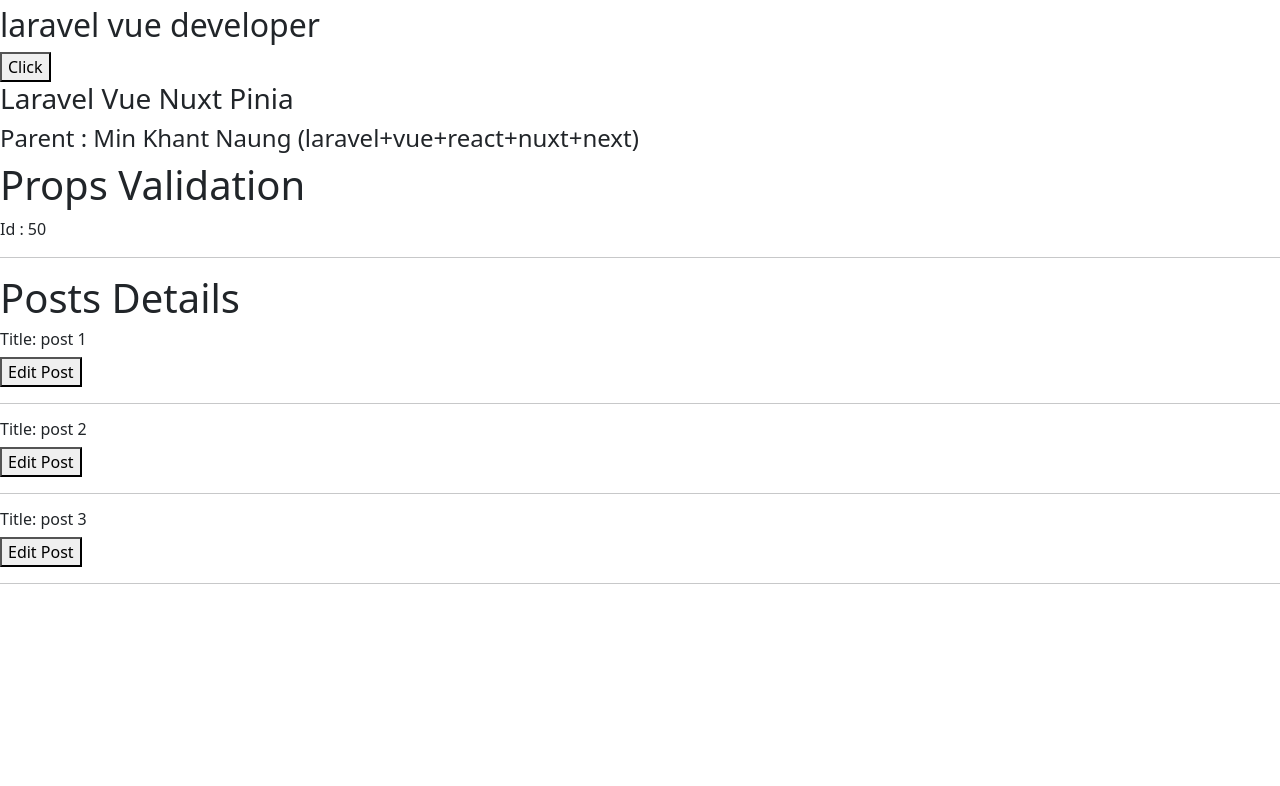
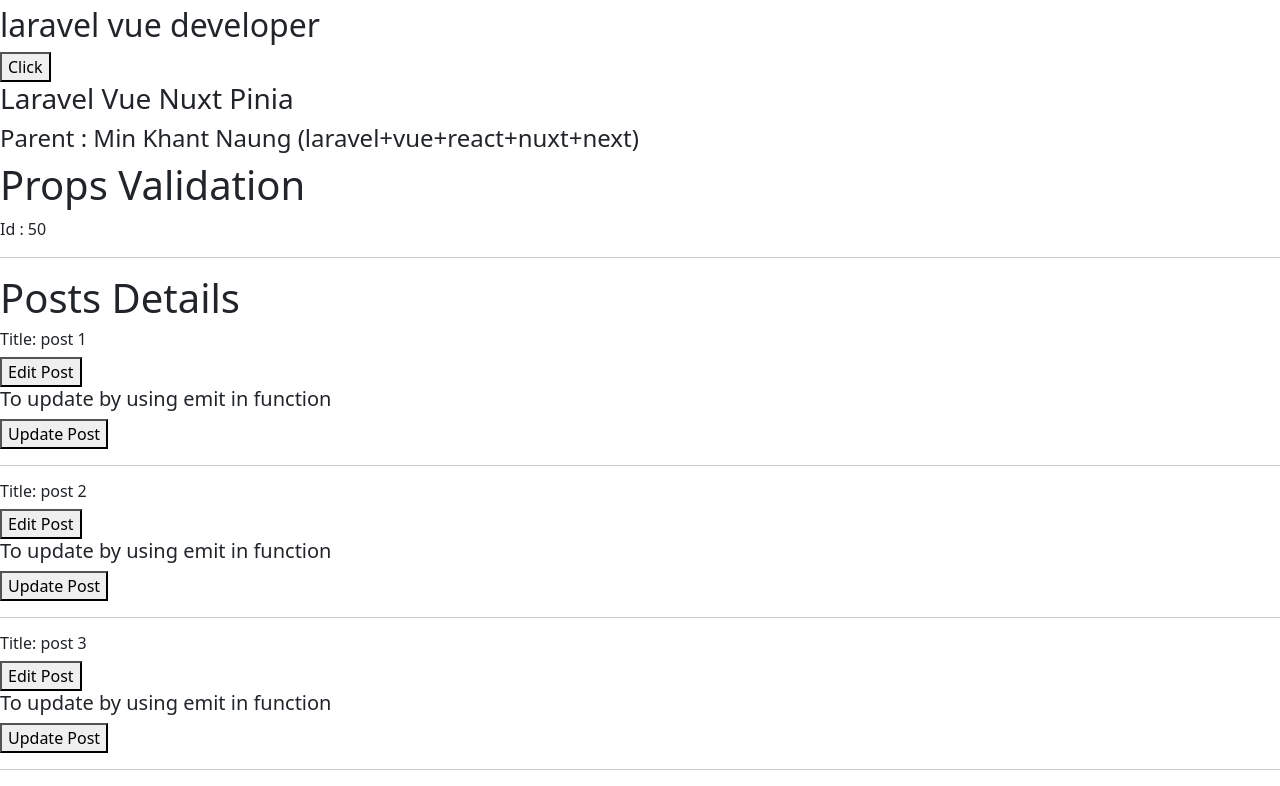
Before and after one commit to MinKhantNaung/learn_vue3_composition_api, a Vue app in the folder 1_vue_composition_api_and_pinia/: page / in a window 1280 px wide. Shown: the part 3910-4696 px from the top of the page. Before the commit the page ends 4510 px from the top, so only its background shows below. Built offline with nearby package versions, Linux system fonts and the light colour scheme.

Commit message:
custom event(emit) validation

```diff
--- a/1_vue_composition_api_and_pinia/src/components/PostsVue.vue
+++ b/1_vue_composition_api_and_pinia/src/components/PostsVue.vue
@@ -1,7 +1,7 @@
 <template>
     <div>
         <h1>Posts Details</h1>
-        <SinglePostDetail v-for="post in posts" :key="post.id" :post="post" @edit-post="updatePost" />
+        <SinglePostDetail v-for="post in posts" :key="post.id" :post="post" @edit-post="updatePost" @update-post="update_post"/>
     </div>
 </template>
 
@@ -16,7 +16,7 @@
     {id:3, title: 'post 3'}
 ])
 
-const updatePost = (postId) => {
+const updatePost = (postId, message) => {
     // posts.value = posts.value.map(post => {
     //     if(post.id == postId) {
     //         return{...post, title: 'post is updated' }
@@ -25,7 +25,16 @@
     // })
     const postToUpdate = posts.value.find(post => post.id == postId)
     if(postToUpdate) {
-        postToUpdate.title = 'Hello title is updated'
+        postToUpdate.title = message
     }
 }
+
+const update_post = (postId) => {
+    posts.value = posts.value.map(post => {
+        if(post.id == postId) {
+            return {...post, title: 'post is updated'}
+        }
+        return post;
+    })
+}
 </script>
--- a/1_vue_composition_api_and_pinia/src/components/SinglePostDetail.vue
+++ b/1_vue_composition_api_and_pinia/src/components/SinglePostDetail.vue
@@ -1,7 +1,9 @@
 <template>
     <div>
         <h6>Title: {{ post.title }}</h6>
-        <button @click.prevent="$emit('editPost', post.id)">Edit Post</button>
+        <button @click.prevent="$emit('editPost', post.id, 'Hello World')">Edit Post</button>
+        <h5>To update by using emit in function</h5>
+        <button @click.prevent="updatePost">Update Post</button>
         <hr>
     </div>
 </template>
@@ -13,4 +15,19 @@
         required: true
     }
 })
+
+// const emit = defineEmits(['updatePost'])
+// validate above emit custom event
+const emit = defineEmits({
+    updatePost(postId) {
+        if(postId && typeof postId == 'number') {
+            return true
+        }
+        return false
+    }
+})
+
+const updatePost = () => {
+    emit('updatePost', props.post.id)
+}
 </script>
```
